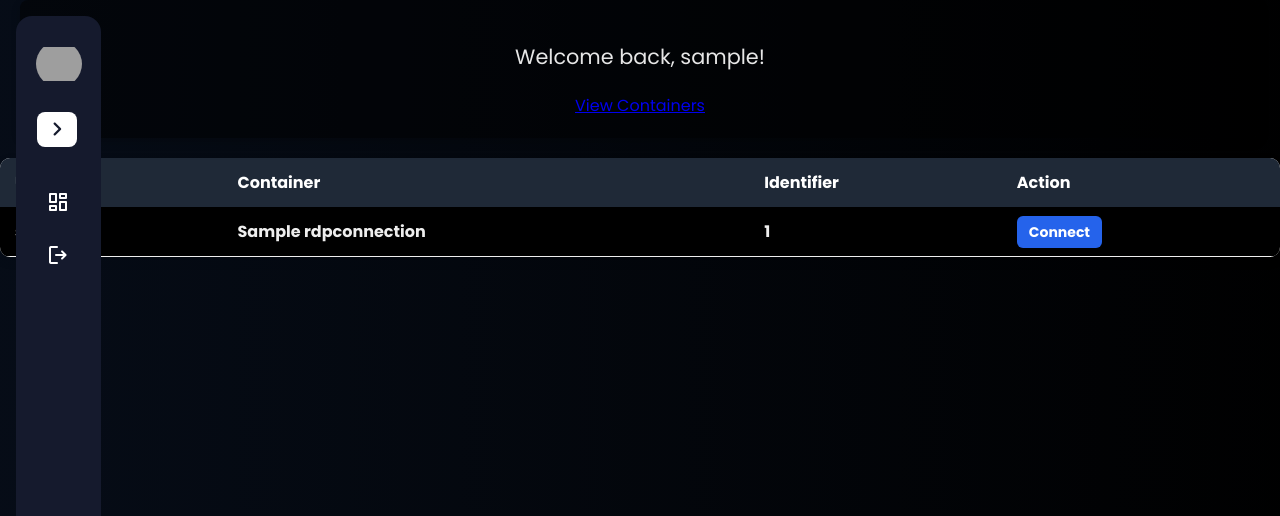
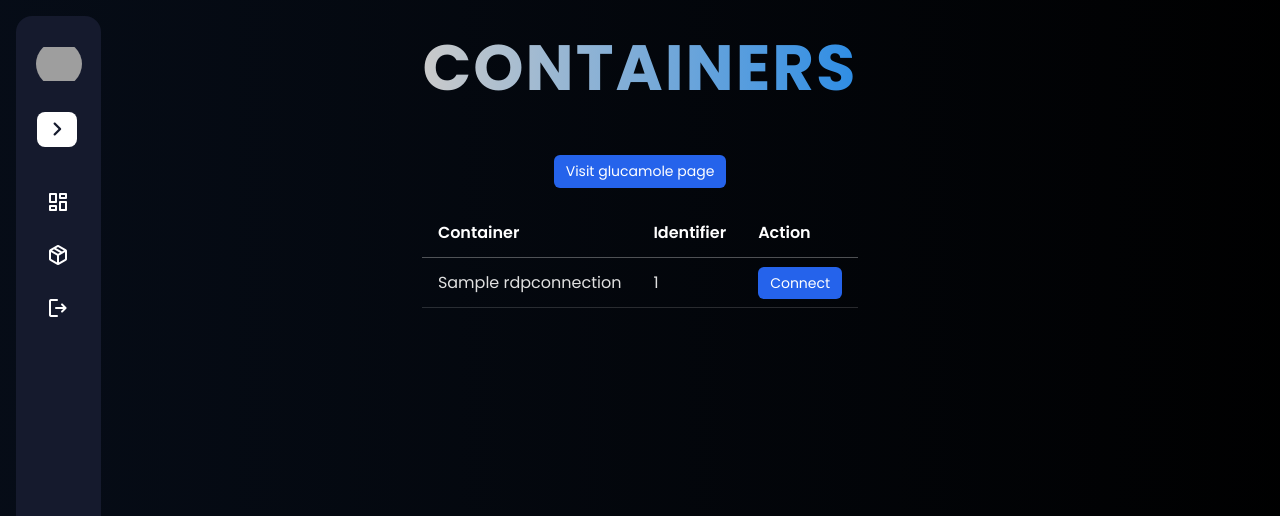
Before and after one commit to AYUSHKHAIRE/docinium, a Django app: page /containers in a window 1280 px wide. Shown: the top 516 px of the page. Run offline with Django 5.2, Linux system fonts and the light colour scheme; a user stored in the database is signed in; tables that the repository leaves empty hold one stand-in row (values such as "Sample post"); parts of the project's set-up code (start-up, migrations or seed data) failed here and were passed over; grey boxes are pictures that could not be loaded.

Commit message:
Refactor container view layout and styling; update connections table structure

```diff
--- a/docinium/docinium_engine/static/css/home.css
+++ b/docinium/docinium_engine/static/css/home.css
@@ -87,33 +87,12 @@ p {
   }
 }
 
-.connections-table {
-  width: 100%;
-  border-collapse: collapse;
-  margin-top: 20px;
-  background: #fff;
-  border-radius: 10px;
-  overflow: hidden;
-  box-shadow: 0 4px 12px rgba(0, 0, 0, 0.08);
-}
-
-.connections-table th,
-.connections-table td {
-  padding: 12px 15px;
-  text-align: left;
-}
-
-.connections-table thead {
-  background: #1f2937;
-  color: #fff;
-}
-
-.connections-table tbody tr {
-  border-bottom: 1px solid #eee;
-}
-
-.connections-table tbody tr:hover {
-  background: #f9fafb;
+.center-flex{
+  display: flex;
+  flex-direction: column;
+  align-items: center;
+  justify-content: center;
+  height: 100%;
 }
 
 .btn-connect {
@@ -129,8 +108,44 @@ p {
   background: #1d4ed8;
 }
 
+.center-flex{
+  overflow-y: scroll;
+}
+table {
+  /* width: 100%; */
+  border-collapse: collapse;
+  margin-top: 20px;
+  /* max-width: 800px; */
+  background-color: transparent;
+  overflow-y: scroll;
+}
+
+thead,
+tbody,
+tr {
+  background-color: transparent;
+}
+
+th,
 td {
-  font-weight: bold;
-  color: #eee;
-  background-color: black;
+  padding: 12px 16px;
+  text-align: left;
+  background-color: transparent;
+  /* force remove white */
 }
+
+th {
+  color: #ffffff;
+  font-weight: 600;
+  border-bottom: 1px solid rgba(255, 255, 255, 0.3);
+}
+
+td {
+  color: #e0e0e0;
+  border-bottom: 1px solid rgba(255, 255, 255, 0.15);
+}
+
+/* subtle hover */
+tr:hover td {
+  background-color: rgba(255, 255, 255, 0.05);
+}
--- a/docinium/docinium_engine/static/css/style.css
+++ b/docinium/docinium_engine/static/css/style.css
@@ -147,7 +147,6 @@ body {
   padding: 10px;
   border: none;
   border-radius: 5px;
-  background-color: #000000;
   margin-bottom: 10px;
   color: #dde4fb;
   border-bottom: #0073b1 0.5px solid;
@@ -263,10 +262,8 @@ search::placeholder {
 /* browse */
 .container {
   text-align: center;
-  background: rgba(0, 0, 0, 0.5);
   padding: 20px;
   border-radius: 8px;
-  box-shadow: 0 4px 10px rgba(0, 0, 0, 0.2);
   display: flex;
   align-items: center;
   justify-content: center;
--- a/docinium/docinium_engine/templates/base.html
+++ b/docinium/docinium_engine/templates/base.html
@@ -46,6 +46,12 @@
               </a>
               <span class="nav-tooltip">Admin</span>
             </li>
+              <a href="{% url 'get_containers' %}" class="nav-link">
+                <span class="nav-icon material-symbols-rounded">package_2</span>
+                <span class="nav-label">Containers</span>
+              </a>
+              <span class="nav-tooltip">Containers</span>
+            </li>
             <li class="nav-item">
               <a href="{% url 'logout' %}" class="nav-link">
                 <span class="nav-icon material-symbols-rounded">logout</span>
--- a/docinium/docinium_engine/templates/core/containers.html
+++ b/docinium/docinium_engine/templates/core/containers.html
@@ -3,8 +3,7 @@
 <section class="hero">
     <div class="container">
         {% if user.is_authenticated %}
-        <p>Welcome back, {{ user.username }}!</p>
-            <a href="{% url 'get_rdp_connections' %}" class="btn btn-primary">View Containers</a>
+        <h1>Containers</h1>
             {% for connection in connections %}
                 <p>{{ connection.container_connected_name }}</p>
                 <a href="http://localhost:8080/"></a>
@@ -15,10 +14,11 @@
     </div>
 </section>
 <div id="connections-container">
+    <div class="center-flex" >
+        <a class="btn-connect" id="apache-glucamole-page-url" href="">Visit glucamole page</a>
         <table id="connections-table" class="connections-table">
             <thead>
                 <tr>
-                <th>User</th>
                     <th>Container</th>
                     <th>Identifier</th>
                     <th>Action</th>
@@ -29,9 +29,10 @@
             </tbody>
         </table>
     </div>
+</div>
 <script>
     const connections_url = "{% url 'get_rdp_connections' %}";
-
+    let apache_guacamole_url = "http://localhost:8080/#/client/";
     fetch(connections_url)
             .then(response => response.json())
             .then(data => {
@@ -39,6 +40,11 @@
                 tbody.innerHTML = "";
 
                 data.connections.forEach(conn => {
+                    if (!apache_guacamole_url.includes("token")) {
+                        apache_guacamole_url += `?token=${conn.guacamole_client_token}`;
+                        const guacamoleLink = document.getElementById("apache-glucamole-page-url");
+                        guacamoleLink.href = apache_guacamole_url;
+                    }
                     const row = document.createElement("tr");
 
                     // OPTIONAL: decode for display only
@@ -52,7 +58,6 @@
                     const url = `http://localhost:8080/#/client/${conn.identifier}?token=${conn.guacamole_client_token}`;
 
                     row.innerHTML = `
-                <td>${conn.user}</td>
                 <td>${conn.container_connected_name}</td>
                 <td title="${decoded}">${conn.identifier}</td>
                 <td>
```
Lines whose indentation alone changed are shown as unchanged.
